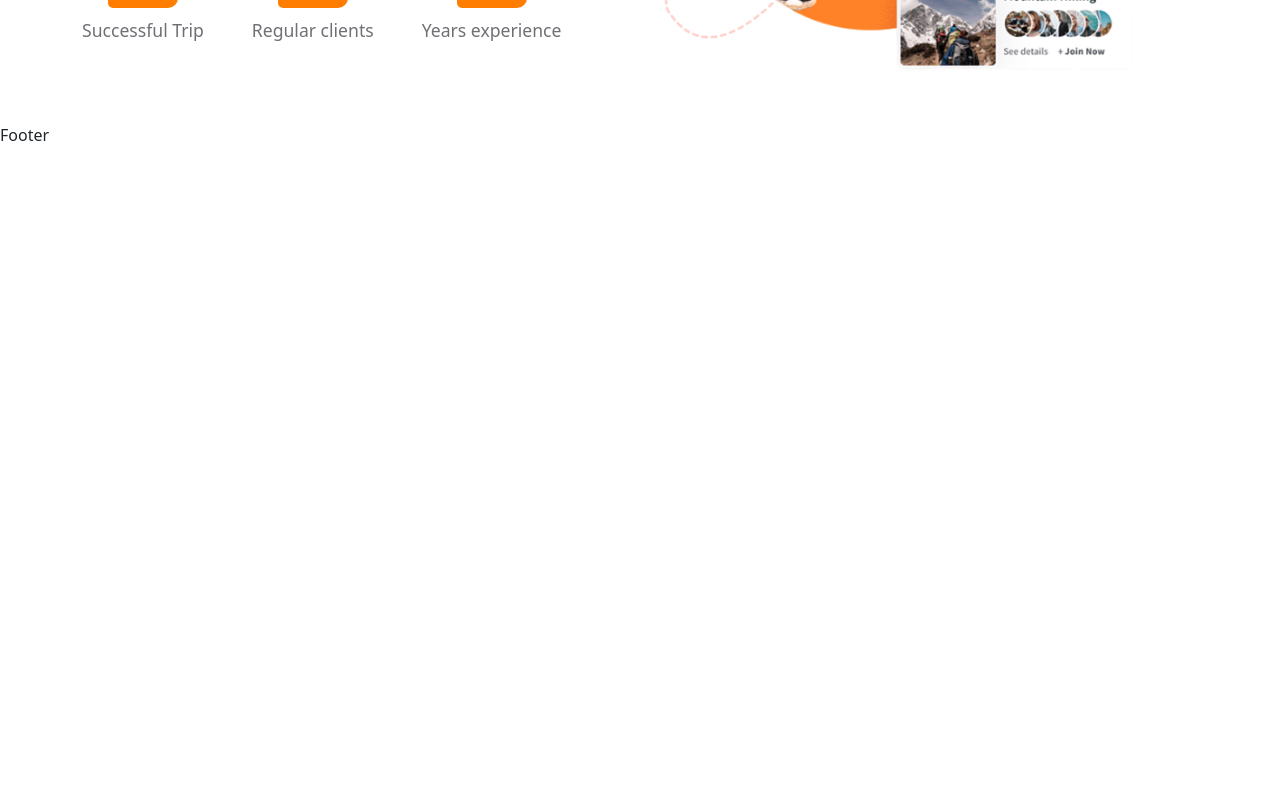
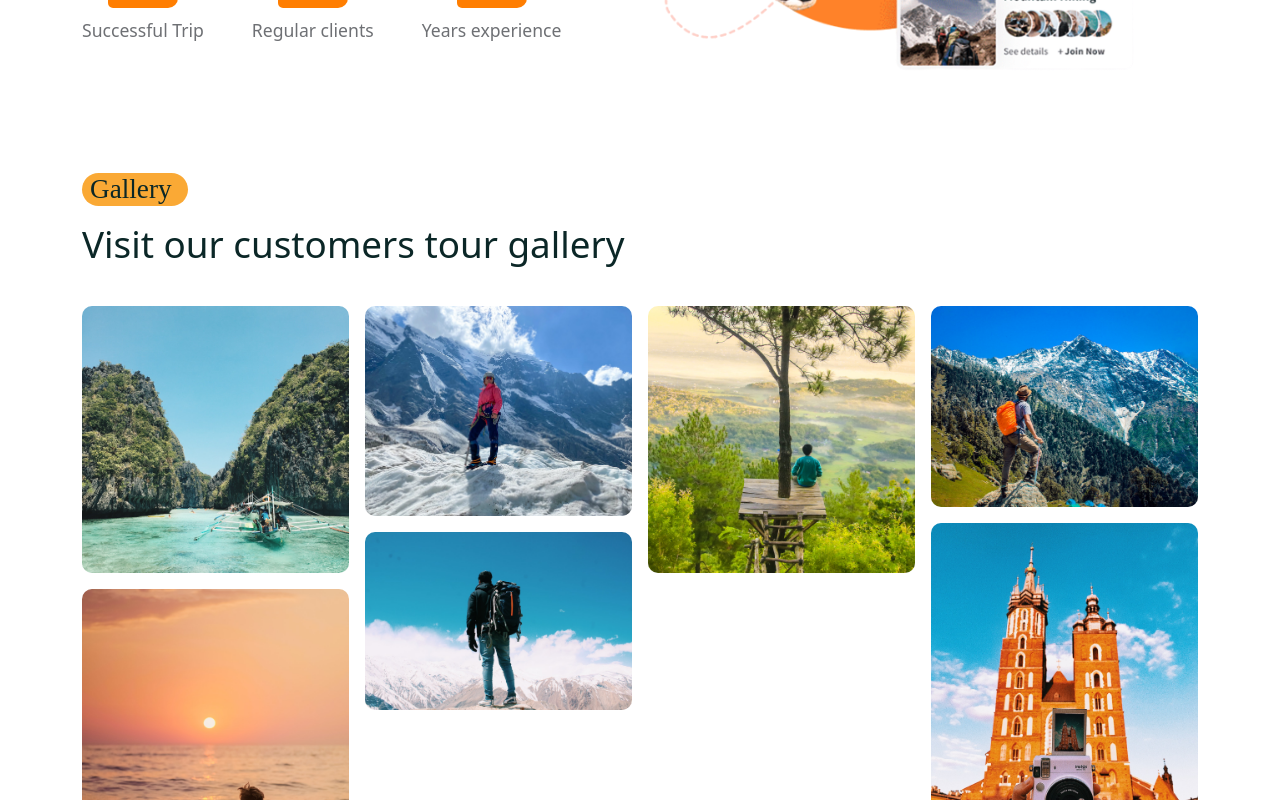
Before and after one commit to eric2umeh/tour-booking-mern, a React (Create React App) app in the folder frontend/: page /home in a window 1280 px wide. Shown: the part 2400-3200 px from the top of the page. Before the commit the page ends 2547 px from the top, so only its background shows below. Built offline with nearby package versions, Linux system fonts and the light colour scheme; a web font is replaced by a local one.

Commit message:
Add Gallery to the home section

```diff
--- /dev/null
+++ b/frontend/src/components/Image-gallery/MasonryImagesGallery.jsx
@@ -0,0 +1,23 @@
+import React from 'react';
+import Masonry, { ResponsiveMasonry } from 'react-responsive-masonry';
+import galleryImages from './galleryImages';
+
+const MasonryImagesGallery = () => {
+  return (
+    <ResponsiveMasonry columnsCountBreakPoints={{ 350:1, 768:3, 992:4 }}>
+      <Masonry gutter="1rem">
+        {galleryImages.map((item, index) => (
+          <img
+          className='masonry__img'
+            src={item}
+            key={index}
+            alt=""
+            style={{ width: '100%', display: 'block', borderRadius: '10px' }}
+          />
+        ))}
+      </Masonry>
+    </ResponsiveMasonry>
+  );
+};
+
+export default MasonryImagesGallery;
--- /dev/null
+++ b/frontend/src/components/Image-gallery/galleryImages.js
@@ -0,0 +1,19 @@
+import galleryImg01 from '../../assets/images/gallery-01.jpg';
+import galleryImg02 from '../../assets/images/gallery-02.jpg';
+import galleryImg03 from '../../assets/images/gallery-03.jpg';
+import galleryImg04 from '../../assets/images/gallery-04.jpg';
+import galleryImg05 from '../../assets/images/gallery-05.jpg';
+import galleryImg06 from '../../assets/images/gallery-06.jpg';
+import galleryImg07 from '../../assets/images/gallery-07.jpg';
+
+const galleryImages = [
+  galleryImg01,
+  galleryImg02,
+  galleryImg03,
+  galleryImg04,
+  galleryImg05,
+  galleryImg06,
+  galleryImg07,
+];
+
+export default galleryImages;
--- a/frontend/src/pages/Home.jsx
+++ b/frontend/src/pages/Home.jsx
@@ -10,6 +10,7 @@ import Subtitle from '../shared/Subtitle';
 import SearchBox from '../shared/SearchBox';
 import ServiceList from '../services/ServiceList';
 import FeaturedTourList from '../components/Featured-tours/FeaturedTourList';
+import MasonryImagesGallery from '../components/Image-gallery/MasonryImagesGallery';
 
 const Home = () => {
   return (
@@ -88,16 +89,17 @@ const Home = () => {
       <section>
         <Container>
           <Row>
-            <Col lg='6'>
+            <Col lg="6">
               <div className="experience__content">
                 <Subtitle subtitle={'Experience'} />
 
                 <h2>
-                  With our all experience <br/> we will serve you
+                  With our all experience <br /> we will serve you
                 </h2>
                 <p>
-                  Lorem ipsum dolor sit amet consectetur adipisicing elit. Nihil, suscipit!
-                  <br/>
+                  Lorem ipsum dolor sit amet consectetur adipisicing elit.
+                  Nihil, suscipit!
+                  <br />
                   Lorem ipsum dolor sit amet, consectetur adipisicing.
                 </p>
               </div>
@@ -117,7 +119,7 @@ const Home = () => {
                 </div>
               </div>
             </Col>
-            <Col lg='6'>
+            <Col lg="6">
               <div className="experience__img">
                 <img src={experienceImg} alt="" />
               </div>
@@ -127,6 +129,23 @@ const Home = () => {
       </section>
       {/* experience section end */}
 
+      {/* Galleery Section start*/}
+      <section>
+        <Container>
+          <Row>
+            <Col lg="12">
+              <Subtitle subtitle={'Gallery'} />
+              <h2 className="gallery__title">
+                Visit our customers tour gallery
+              </h2>
+            </Col>
+            <Col lg='12'>
+              <MasonryImagesGallery/>
+            </Col>
+          </Row>
+        </Container>
+      </section>
+      {/* Gallery Section end */}
     </>
   );
 };
--- a/frontend/src/styles/home.css
+++ b/frontend/src/styles/home.css
@@ -62,7 +62,7 @@
   font-weight: 500;
 }
 
-.experience__content p{
+.experience__content p {
   font-size: 1.1rem;
   color: var(--text-color);
   margin-top: 1rem;
@@ -95,3 +95,17 @@
 .experience__img img {
   width: 90%;
 }
+
+.gallery__title {
+  font-size: 2.3rem;
+  margin-bottom: 2.5rem;
+  margin-top: 1rem;
+}
+
+.masonry__img {
+  transition: 0.3s;
+}
+
+.masonry__img:hover {
+  transform: scale(1.1);
+}
```
